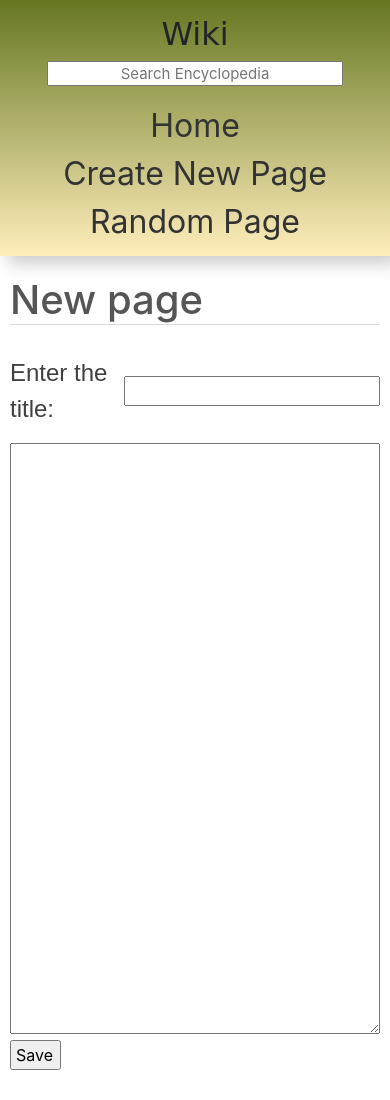
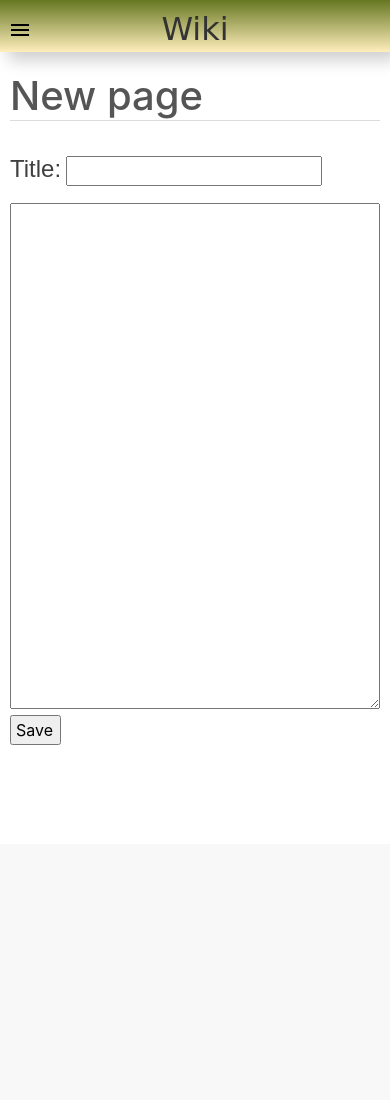
Before and after one commit to dbonach/cs50web-project-1-wiki, a Django app: page /new in a window 390 px wide. After the commit the page ends 745 px from the top, so only its background shows below. Run offline with Django 3.2, Linux system fonts and the light colour scheme; some libraries are stand-ins or nearby versions; some web fonts are replaced.

Commit message:
Add js to hide menu options when in a smartphone
More changes were added to accomplish a better reponsive
design and a js file was added to control the visibility
of the page menu for smaller screens.

```diff
--- /dev/null
+++ b/encyclopedia/static/encyclopedia/guide-button.js
@@ -0,0 +1,3 @@
+document.getElementById("guide-button").addEventListener("click", function () {
+  document.getElementById("guide-content").classList.toggle("hide-guide");
+})
--- a/encyclopedia/static/encyclopedia/index.css
+++ b/encyclopedia/static/encyclopedia/index.css
@@ -39,6 +39,9 @@ textarea {
   border-right: 2px solid black;
   padding: 10px;
 }
+.sidebar button {
+  all: unset;
+}
 .sidebar h2 {
   margin-top: 5px;
 }
@@ -63,6 +66,10 @@ textarea {
   width: 100%;
   font-size: 15px;
   line-height: 15px;
+}
+
+.guide {
+  display: none;
 }
 
 .search-result {
@@ -111,14 +118,30 @@ textarea {
 }
 
 @media screen and (max-width: 600px) {
+  .title-input {
+    display: block;
+  }
+  .title-input input {
+    margin: 0;
+  }
+
+  textarea {
+    height: 60vh;
+  }
+
+  a:hover {
+    text-decoration: none;
+  }
+
   .main {
     width: 100%;
-    height: 100vh;
+    height: max;
     position: relative;
   }
   .main > a {
+    margin-top: 2rem;
     position: absolute;
-    bottom: 1rem;
+    bottom: unset;
   }
 
   .sidebar {
@@ -134,6 +157,7 @@ textarea {
   .sidebar h2 {
     padding: 0;
     text-align: center;
+    margin-top: 0;
   }
   .sidebar a {
     font-size: 2rem;
@@ -150,6 +174,19 @@ textarea {
     text-align: center;
   }
 
+  .guide {
+    position: absolute;
+    top: 18px;
+    left: 0.5rem;
+    display: inline;
+    width: 24px;
+  }
+
+  .hide-guide {
+    overflow: hidden;
+    height: calc(2rem + 20px);
+  }
+
   .logo {
     width: 210px;
     margin: auto;
--- a/encyclopedia/static/encyclopedia/index.scss
+++ b/encyclopedia/static/encyclopedia/index.scss
@@ -48,6 +48,11 @@ textarea {
   border-right: 2px solid black;
   padding: 10px;
 
+  button {
+    all: unset;
+    // cursor: pointer;
+  }
+
   h2 {
     margin-top: 5px;
   }
@@ -78,6 +83,10 @@ textarea {
     font-size: 15px;
     line-height: 15px;
   }
+}
+
+.guide {
+  display: none;
 }
 
 .search-result {
@@ -125,16 +134,35 @@ textarea {
 }
 
 @media screen and (max-width: 600px) {
+
+  .title-input {
+    display: block;
+
+    input {
+      margin: 0;
+    }
+  }
+
+  textarea {
+    height: 60vh;
+  }
+
+  a:hover {
+    text-decoration: none;
+  }
+
   .main {
     width: 100%;
-    height: 100vh;
+    // height: 100vh;
+    height: max;
     position: relative;
 
     > a {
       // position: relative;
-      // margin-bottom: 2rem;
+      margin-top: 2rem;
       position: absolute;
-      bottom: 1rem;
+      // bottom: 1rem;
+      bottom: unset;
     }
   }
 
@@ -146,6 +174,8 @@ textarea {
       height: max-content;
       // border-bottom: 2px solid black;
       box-shadow: 0.5rem 0.5rem 1rem rgb(0 0 0 / 20%);
+      // overflow: hidden;
+      // height: calc(2rem + 20px);
 
       .home {
         margin-top: 1rem;
@@ -154,6 +184,8 @@ textarea {
       h2 {
         padding: 0;
         text-align: center;
+        // line-height: 0.5rem;
+        margin-top: 0;
       }
 
       a {
@@ -175,6 +207,20 @@ textarea {
       }
   }
 
+  .guide {
+    position: absolute;
+    top: 18px;
+    left: 0.5rem;
+    display: inline;
+    width: 24px;
+    // float: left;
+  }
+
+  .hide-guide {
+    overflow: hidden;
+    height: calc(2rem + 20px);
+  }
+
   .logo {
       width: 210px;
       margin: auto;
--- a/encyclopedia/templates/encyclopedia/layout.html
+++ b/encyclopedia/templates/encyclopedia/layout.html
@@ -13,13 +13,29 @@
     <link href="{% static 'encyclopedia/index.css' %}" rel="stylesheet">
     <link rel="preconnect" href="https://fonts.gstatic.com">
     <link href="https://fonts.googleapis.com/css2?family=Original+Surfer&display=swap" rel="stylesheet">
+    <script defer src="{% static 'encyclopedia/guide-button.js' %}"></script>
 </head>
 
 <body>
     <div class="row">
-        <div class="sidebar">
+        <div class="sidebar hide-guide" id="guide-content">
+            <div class="guide">
+                <button id="guide-button">
+                    <svg viewBox="0 0 24 24" preserveAspectRatio="xMidYMid meet" focusable="false"
+                        class="style-scope yt-icon"
+                        style="pointer-events: none; display: block; width: 100%; height: 100%;">
+                        <g class="style-scope yt-icon">
+                            <path d="M3 18h18v-2H3v2zm0-5h18v-2H3v2zm0-7v2h18V6H3z" class="style-scope yt-icon"></path>
+                        </g>
+                    </svg>
+                </button>
+            </div>
             <div class="logo"></div>
-            <h2>Wiki</h2>
+            <h2>
+                <a href="{% url 'encyclo:index' %}">
+                    Wiki
+                </a>
+            </h2>
             <form>
                 <input type="text" name="q" placeholder="Search Encyclopedia">
             </form>
--- a/encyclopedia/templates/encyclopedia/newpage.html
+++ b/encyclopedia/templates/encyclopedia/newpage.html
@@ -11,7 +11,7 @@ New Page
 <form method="post">
     {% csrf_token %}
     <div class="title-input">
-        <span class="new-title">Enter the title:</span>
+        <span class="new-title">Title:</span>
         <input type="text" name="title">
     </div>
 
```
